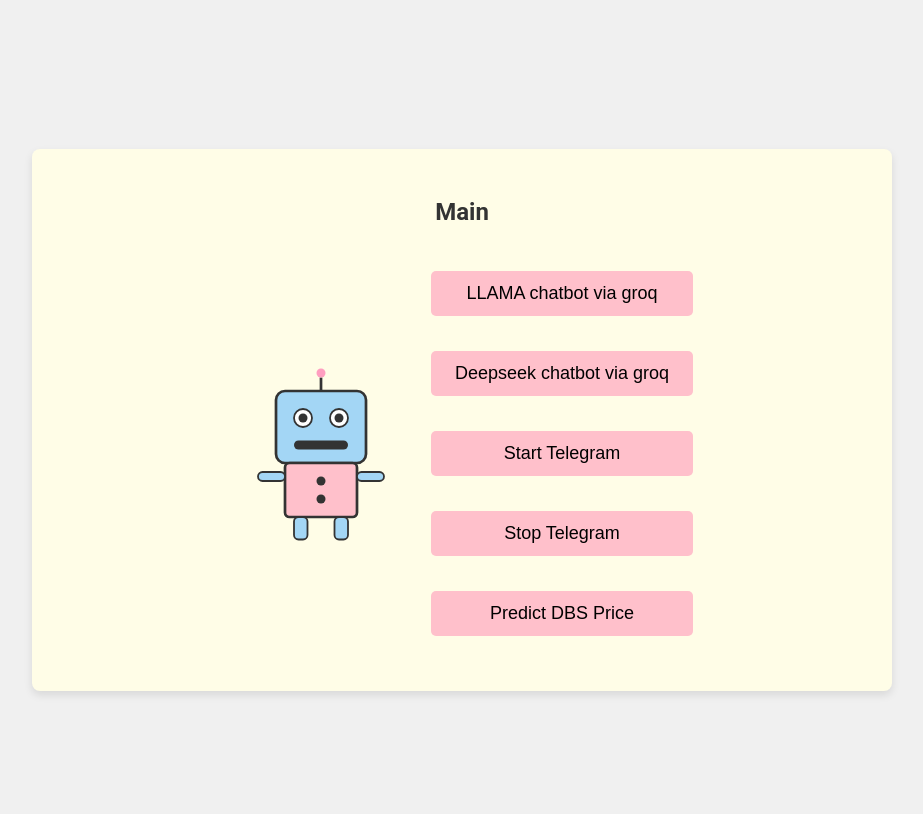
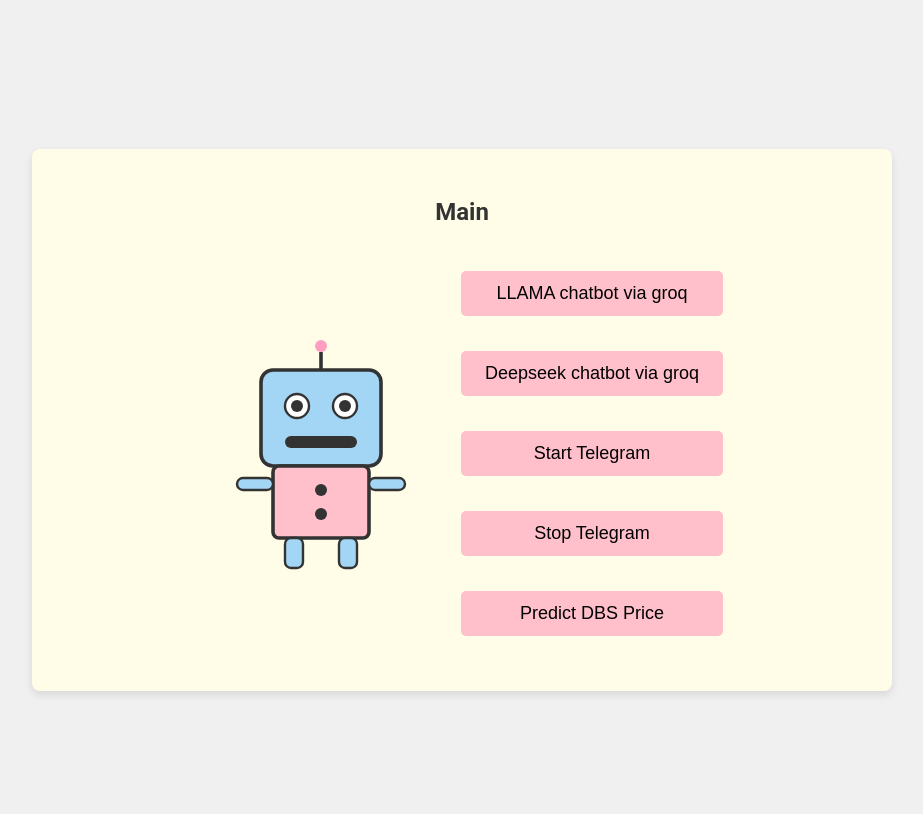
Before and after one commit to miqqie/dbs_pred, a Flask app: page /main in a window 1280 px wide. Shown: the top 814 px of the page, without its empty margins (178-1101 px from the left). Run offline with Flask 3, Linux system fonts and the light colour scheme; parts of the project's set-up code (start-up, migrations or seed data) failed here and were passed over.

Commit message:
update robot size

```diff
--- a/static/styles.css
+++ b/static/styles.css
@@ -28,7 +28,7 @@
 }
 
 .robot-side {
-    width: 180px;
+    width: 240px;
     height: auto;
     margin-right: 20px;
     vertical-align: middle;
```
